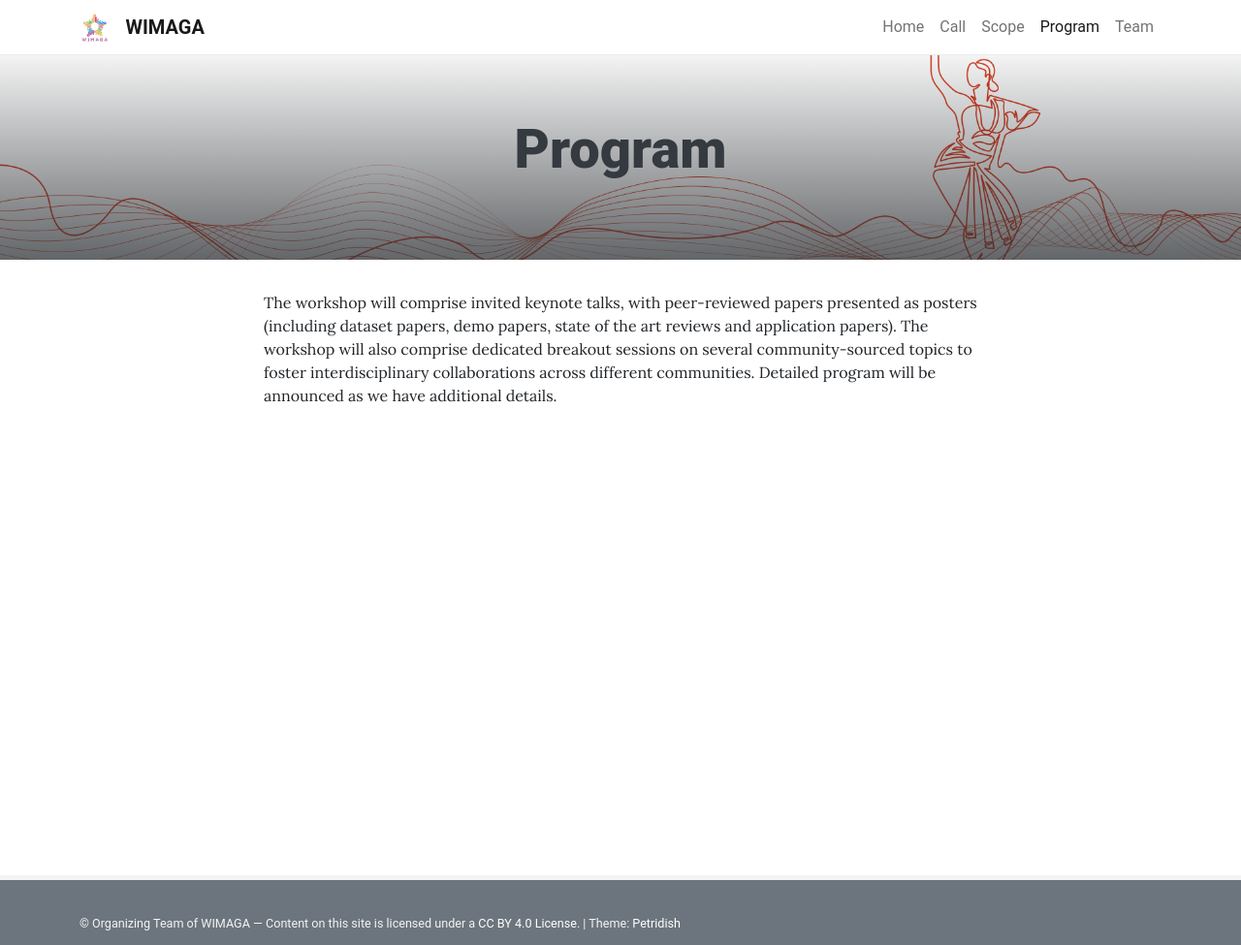
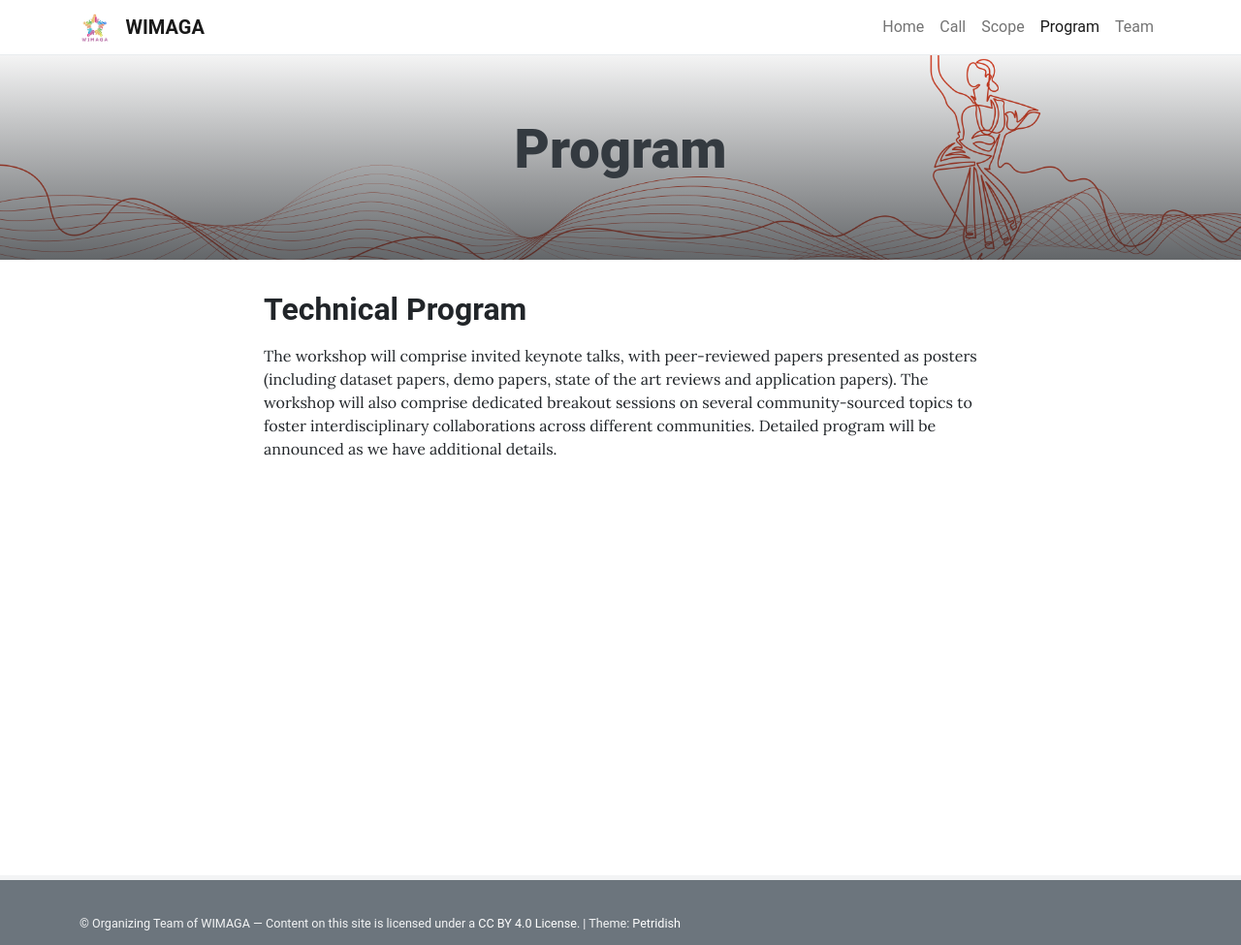
Before and after one commit to WIMAGA/wimaga.github.io, a Jekyll site: the page built from pages/program.md, in a window 1280 px wide. Shown: the whole page at 97% size. Built offline with Jekyll 4.4.1, drawn with Linux system fonts in a browser that asks for light colours.

Commit message:
Update program.md

```diff
--- a/pages/program.md
+++ b/pages/program.md
@@ -4,5 +4,5 @@ background: /assets/theme/images/header.png
 permalink: /program/
 ---
 
-
+## **<span style="color:$gray-800">Technical Program</span>**
 The workshop will comprise invited keynote talks, with peer-reviewed papers presented as posters (including dataset papers, demo papers, state of the art reviews and application papers). The workshop will also comprise dedicated breakout sessions on several community-sourced topics to foster interdisciplinary collaborations across different communities. Detailed program will be announced as we have additional details.
```
